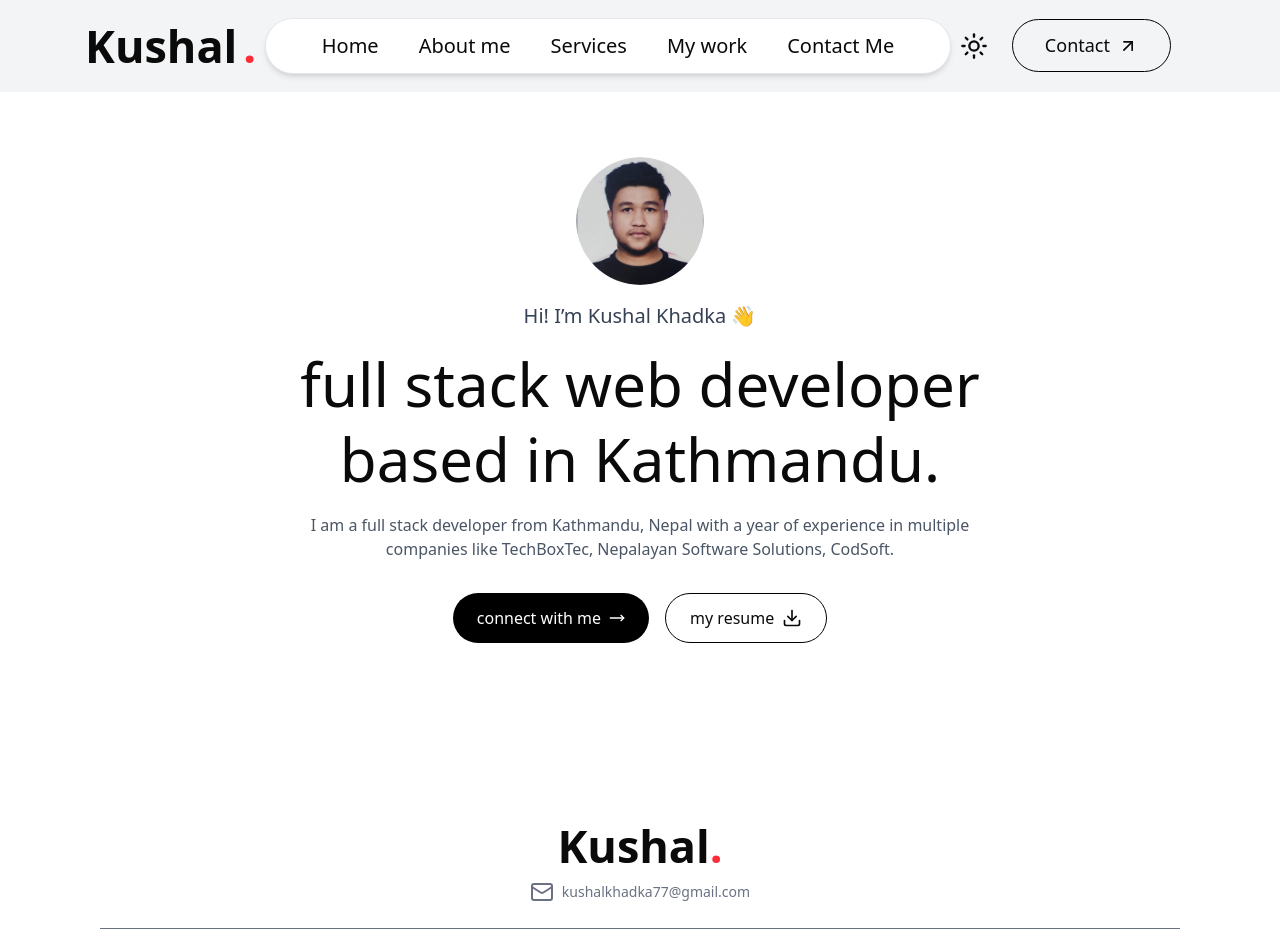
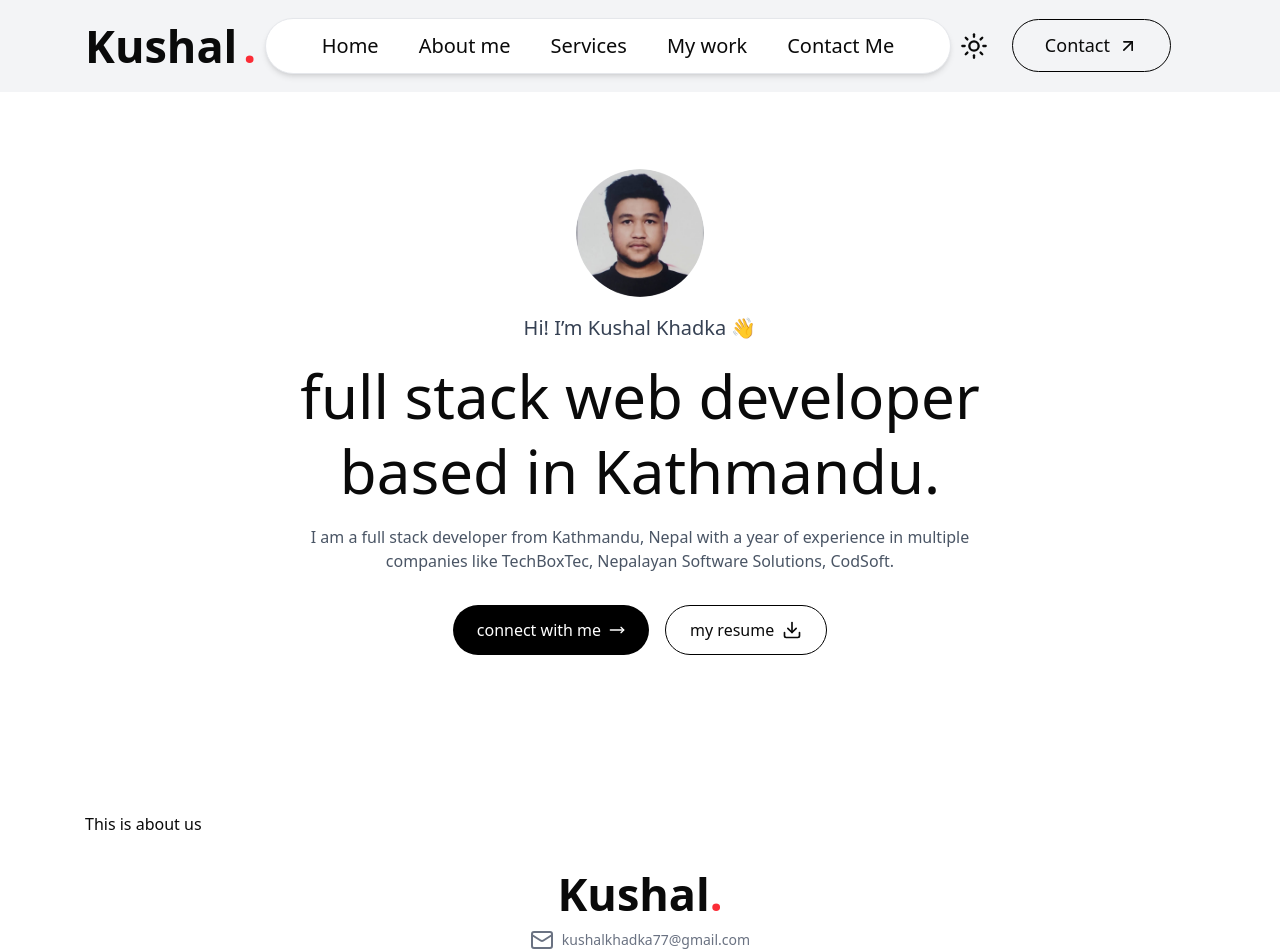
Before and after one commit to Kushal1715/Nextjs-Portfolio, a Next.js app in the folder portfolio/: page / in a window 1280 px wide. Shown: the top 952 px of the page. Built offline with nearby package versions, Linux system fonts and the light colour scheme.

Commit message:
starting about us page

```diff
--- a/portfolio/src/app/page.tsx
+++ b/portfolio/src/app/page.tsx
@@ -1,9 +1,11 @@
+import About from "@/components/home/About";
 import HomePage from "@/components/home/HomePage";
 
 export default function Home() {
   return (
-    <div>
+    <div className="px-4 lg:px-6 py-3 xl:px-[85px] 2xl:px-[173px] 2xl:py-[20px]">
       <HomePage />
+      <About />
     </div>
   );
 }
--- /dev/null
+++ b/portfolio/src/components/home/About.tsx
@@ -0,0 +1,7 @@
+import React from "react";
+
+const About = () => {
+  return <div>This is about us</div>;
+};
+
+export default About;
--- a/portfolio/src/components/home/HomePage.tsx
+++ b/portfolio/src/components/home/HomePage.tsx
@@ -4,7 +4,7 @@ import React from "react";
 const HomePage = () => {
   return (
     <section
-      className="h-screen flex flex-col items-center justify-center text-center px-4"
+      className="h-screen flex flex-col items-center justify-center text-center"
       id="home"
     >
       <img
```
